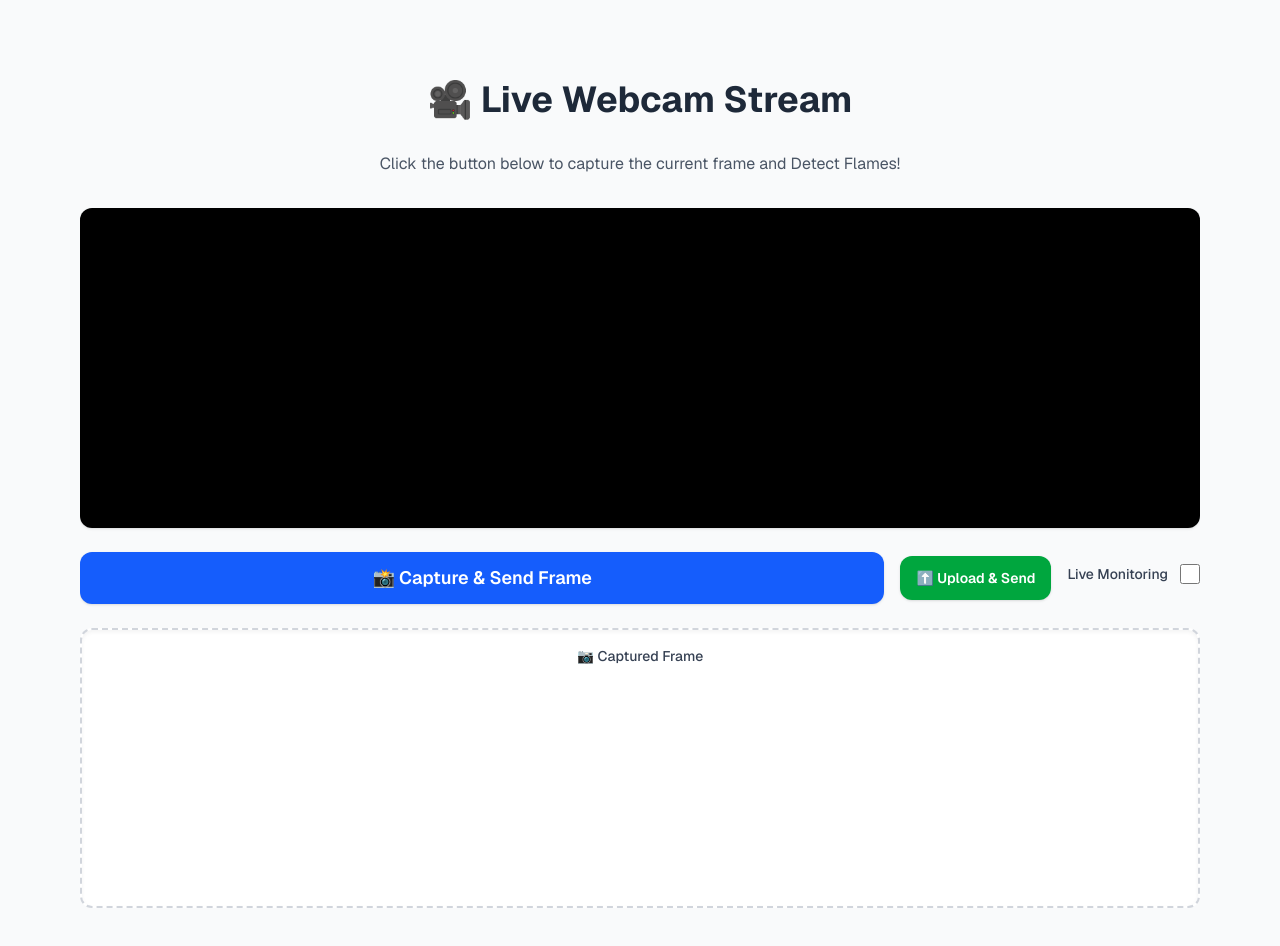
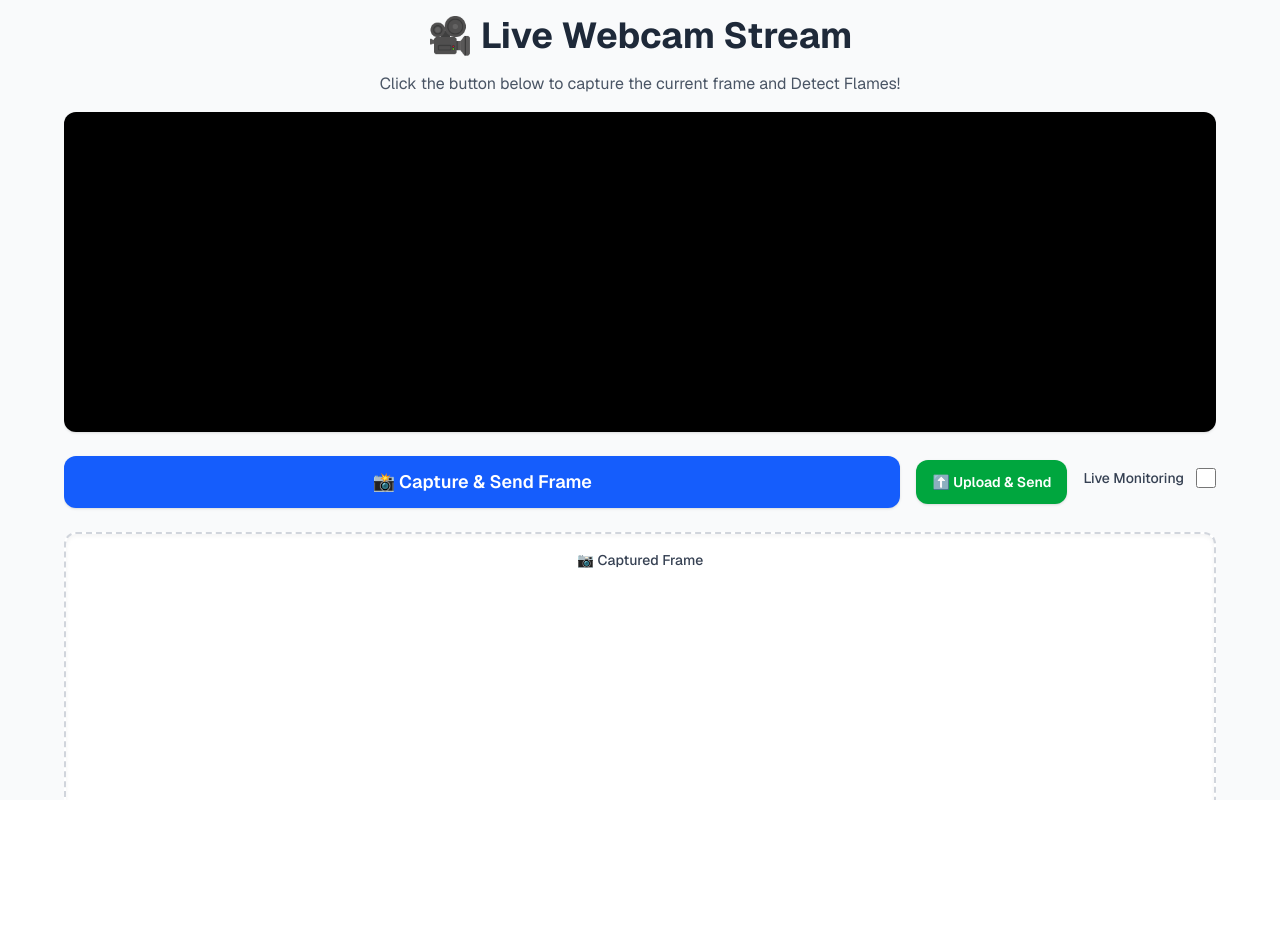
Before and after one commit to jiemluo/CapstoneTeam10, a Next.js app in the folder app/frontend/: page / in a window 1280 px wide. Shown: the top 946 px of the page. After the commit the page ends 800 px from the top, so only its background shows below. Built offline with nearby package versions, Linux system fonts and the light colour scheme; no server answers.

Commit message:
vercel warnings

```diff
--- a/app/frontend/src/app/page.tsx
+++ b/app/frontend/src/app/page.tsx
@@ -1,10 +1,9 @@
-import Image from "next/image";
 import Webcam from "@/components/Webcam";
 export default function Home() {
   return (
-    <div className="flex items-center justify-center min-h-screen bg-gray-50 p-8 sm:p-20 font-[family-name:var(--font-geist-sans)]">
-      <main className="flex flex-col items-center text-center space-y-8 w-full max-w-[90vw]">
-        <h1 className="text-4xl font-bold text-gray-800">🎥 Live Webcam Stream</h1>
+    <div className="flex items-center justify-center h-screen bg-gray-50 font-[family-name:var(--font-geist-sans)] overflow-hidden">
+      <main className="flex flex-col items-center text-center space-y-4 w-full max-w-[90vw] h-full">
+        <h1 className="text-4xl font-bold text-gray-800 pt-4">🎥 Live Webcam Stream</h1>
         <p className="text-base text-gray-600 max-w-2xl">
           Click the button below to capture the current frame and Detect Flames!
         </p>
--- a/app/frontend/src/components/Webcam.tsx
+++ b/app/frontend/src/components/Webcam.tsx
@@ -108,8 +108,10 @@ const Webcam = () => {
     const formData = new FormData();
     formData.append('file', imageBlob);
 
+    let url = "http://mcfads1-CapstoneTeamInsomniacs.hf.space/predict";
+    // let url = "http://localhost:7860/predict";
     try {
-      const res = await fetch('http://localhost:7860/predict', {
+      const res = await fetch(url, {
         method: 'POST',
         body: formData,
       });
```
Also changed, not shown: app/frontend/vercel.json (added), 1 other file (tests, documents, lock files or other folders).
